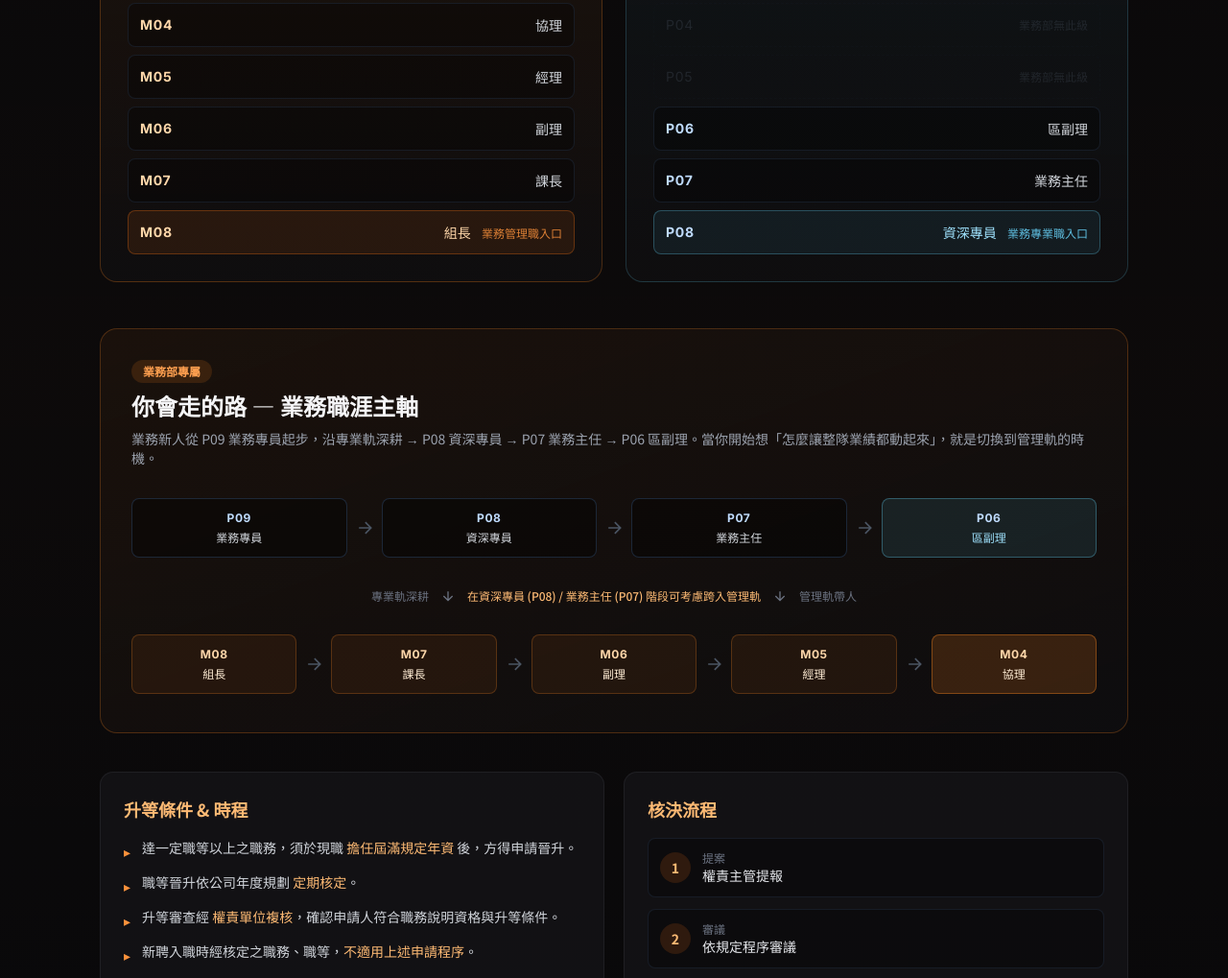
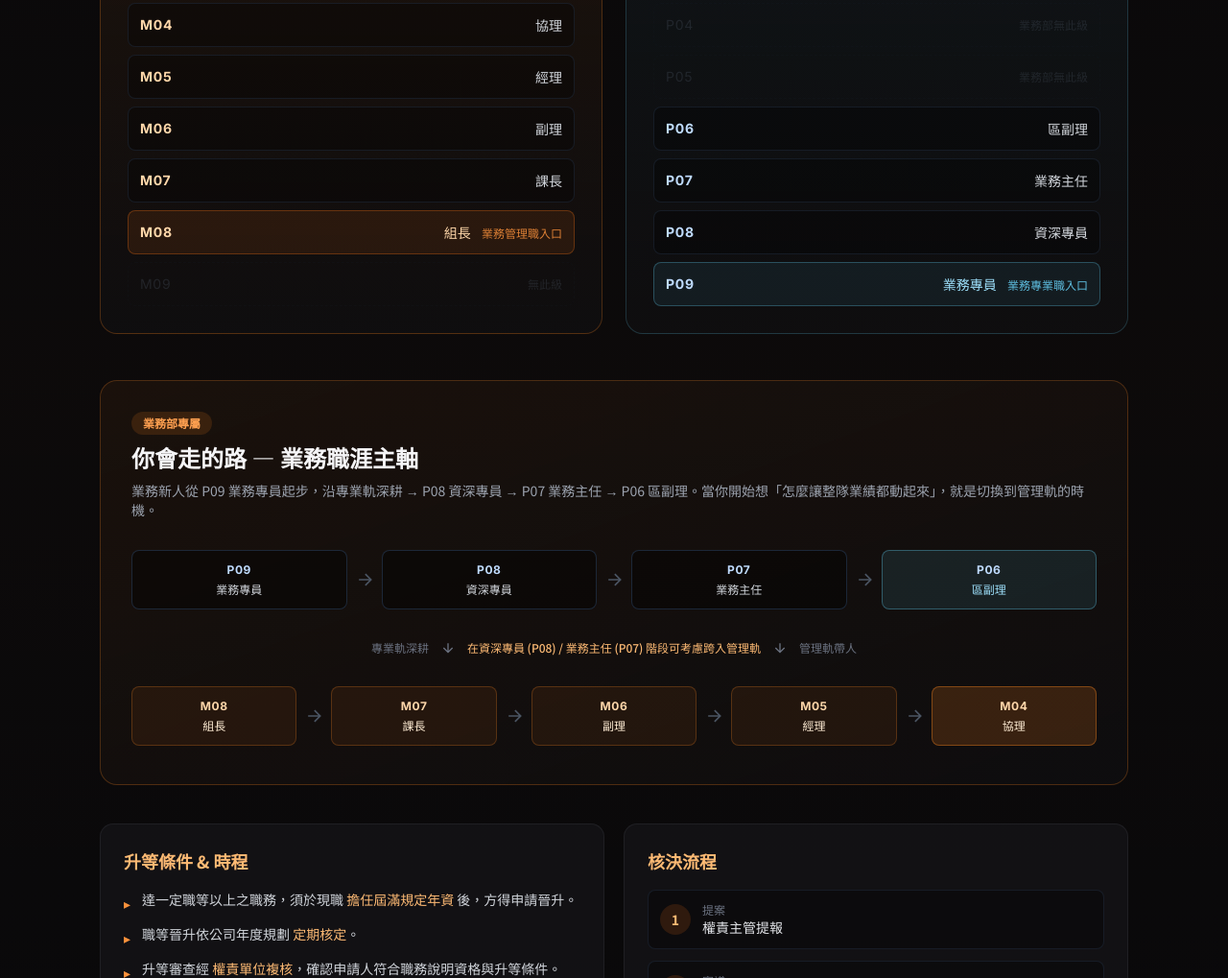
Before and after one commit to kuperss/glow-up-demo, a website: page career.html in a window 1280 px wide. Shown: the part 5255-6274 px from the top of the page at 96% size. Drawn offline with nearby package versions, Linux system fonts and the light colour scheme; no server answers.

Commit message:
career.html 雙軌 widget — 加回 P09 + M09 placeholder
P09 業務專員是業務部實際的起點（前一次誤刪），
業務專業職入口標籤從 P08 移回 P09。

兩邊維持 6 行同高、級數對齊：
- M04-M08 (5 real) + M09 虛線 placeholder
- P04/P05 虛線 + P06-P09 (4 real)
- M08↔P08 仍同一列

```diff
--- a/career.html
+++ b/career.html
@@ -629,6 +629,7 @@
           <div class="flex items-center justify-between p-3 rounded-lg bg-black/30 border border-gray-800/60"><span class="text-orange-200 font-mono-en text-sm font-bold">M06</span><span class="text-sm text-gray-300">副理</span></div>
           <div class="flex items-center justify-between p-3 rounded-lg bg-black/30 border border-gray-800/60"><span class="text-orange-200 font-mono-en text-sm font-bold">M07</span><span class="text-sm text-gray-300">課長</span></div>
           <div class="flex items-center justify-between p-3 rounded-lg bg-orange-500/10 border border-orange-500/30"><span class="text-orange-200 font-mono-en text-sm font-bold">M08</span><span class="text-sm text-orange-200">組長 <span class="text-xs text-orange-400/85 ml-2">業務管理職入口</span></span></div>
+          <div class="flex items-center justify-between p-3 rounded-lg border border-dashed border-gray-800/40 opacity-30"><span class="text-gray-600 font-mono-en text-sm">M09</span><span class="text-xs text-gray-600">無此級</span></div>
         </div>
       </div>
 
@@ -649,7 +650,8 @@
           <div class="flex items-center justify-between p-3 rounded-lg border border-dashed border-gray-800/40 opacity-30"><span class="text-gray-600 font-mono-en text-sm">P05</span><span class="text-xs text-gray-600">業務部無此級</span></div>
           <div class="flex items-center justify-between p-3 rounded-lg bg-black/30 border border-gray-800/60"><span class="text-blue-200 font-mono-en text-sm font-bold">P06</span><span class="text-sm text-gray-300">區副理</span></div>
           <div class="flex items-center justify-between p-3 rounded-lg bg-black/30 border border-gray-800/60"><span class="text-blue-200 font-mono-en text-sm font-bold">P07</span><span class="text-sm text-gray-300">業務主任</span></div>
-          <div class="flex items-center justify-between p-3 rounded-lg" style="background: rgba(94,200,234,0.08); border: 1px solid rgba(94,200,234,0.3);"><span class="text-blue-200 font-mono-en text-sm font-bold">P08</span><span class="text-sm" style="color:#9DDFFA;">資深專員 <span class="text-xs ml-2" style="color:#5EBDDF;">業務專業職入口</span></span></div>
+          <div class="flex items-center justify-between p-3 rounded-lg bg-black/30 border border-gray-800/60"><span class="text-blue-200 font-mono-en text-sm font-bold">P08</span><span class="text-sm text-gray-300">資深專員</span></div>
+          <div class="flex items-center justify-between p-3 rounded-lg" style="background: rgba(94,200,234,0.08); border: 1px solid rgba(94,200,234,0.3);"><span class="text-blue-200 font-mono-en text-sm font-bold">P09</span><span class="text-sm" style="color:#9DDFFA;">業務專員 <span class="text-xs ml-2" style="color:#5EBDDF;">業務專業職入口</span></span></div>
         </div>
       </div>
     </div>
```
